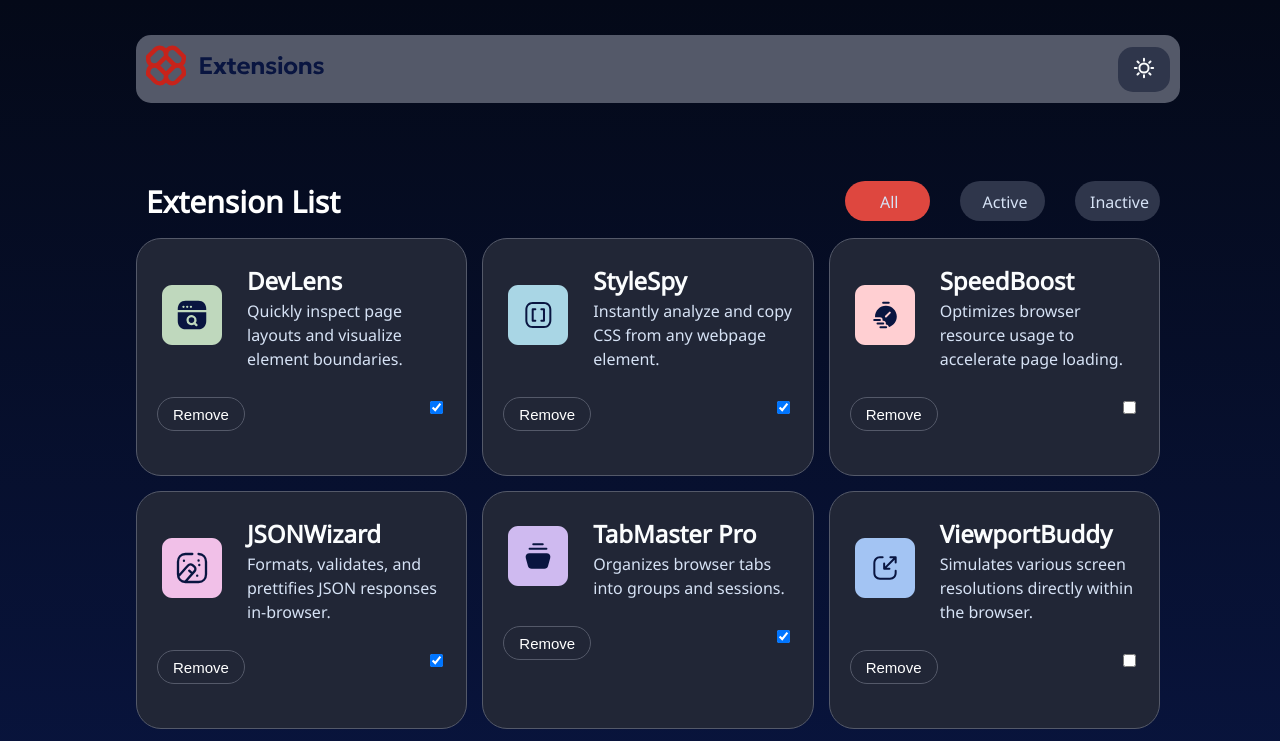
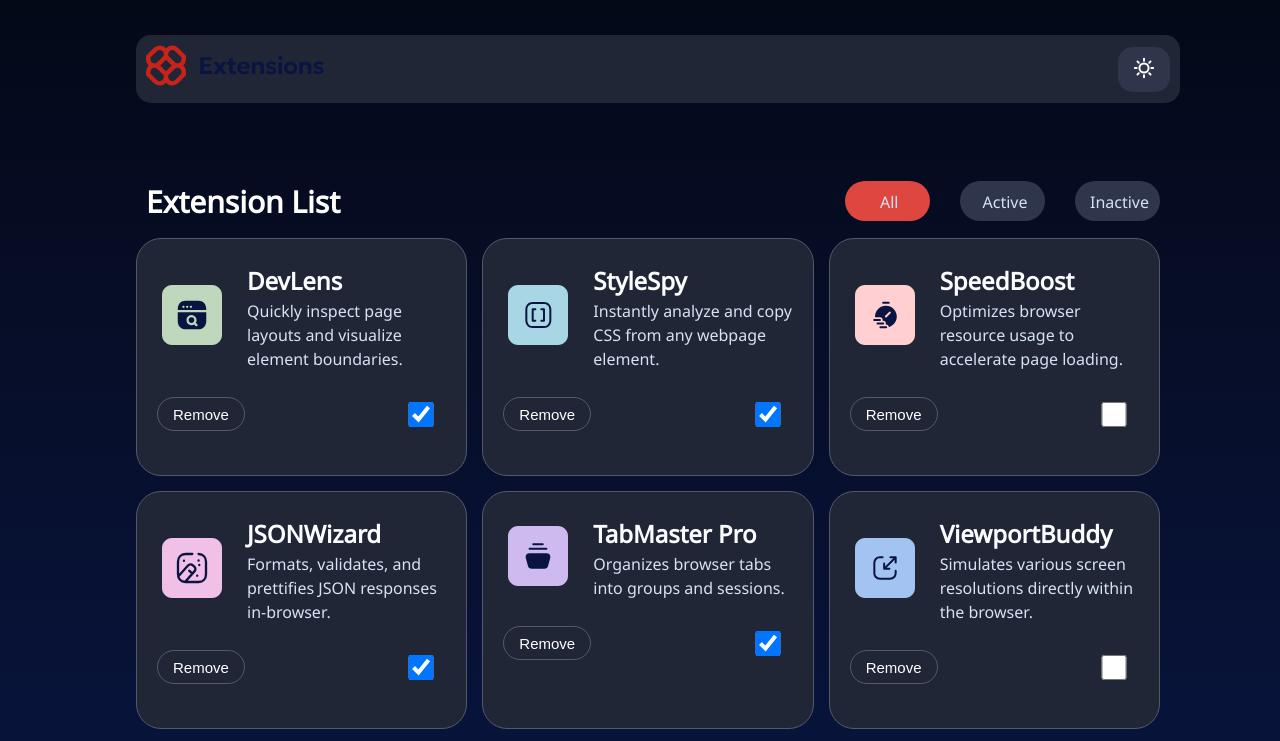
Before and after one commit to azanra/extension-manager, a plain HTML site: page index.html in a window 1280 px wide. Shown: the top 741 px of the page. Drawn offline with Linux system fonts and the light colour scheme.

Commit message:
Size the toggle and position the span as slider

```diff
--- a/style/style.css
+++ b/style/style.css
@@ -43,7 +43,7 @@ p {
 }
 
 .header {
-  background-color: var(--Neutral-600);
+  background-color: var(--Neutral-800);
   margin-top: 35px;
   color: white;
 }
@@ -162,6 +162,7 @@ span {
 .actionContainer {
   display: flex;
   justify-content: space-between;
+  align-items: center;
   padding: 0px 20px 20px;
 }
 
@@ -173,3 +174,11 @@ span {
   border-radius: 25px;
   font-size: 15px;
 }
+
+.labelSwitch,
+.toggleSlider,
+.toggleSwitch {
+  width: 50px;
+  height: 25px;
+  margin: 0;
+}
```
